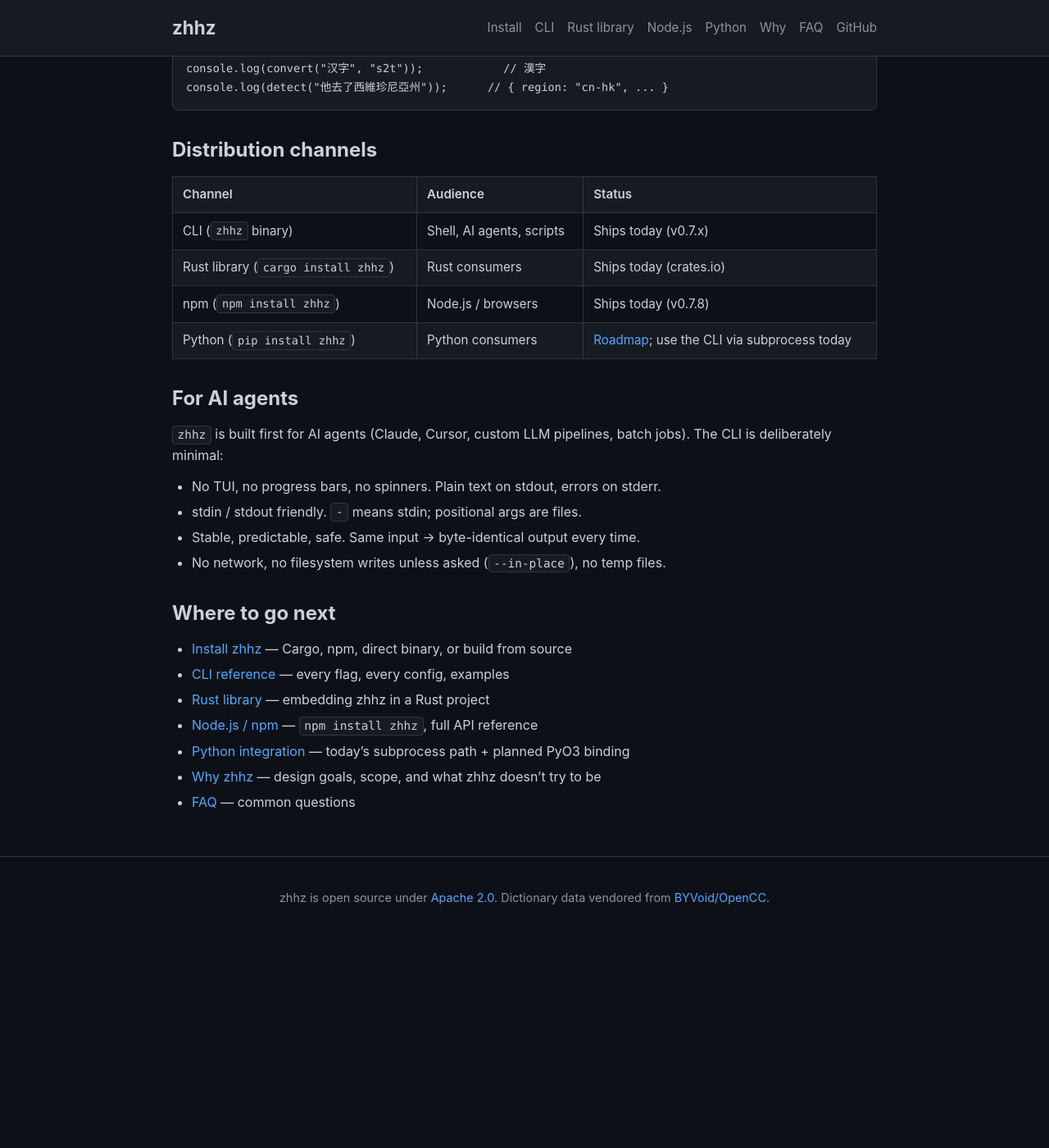
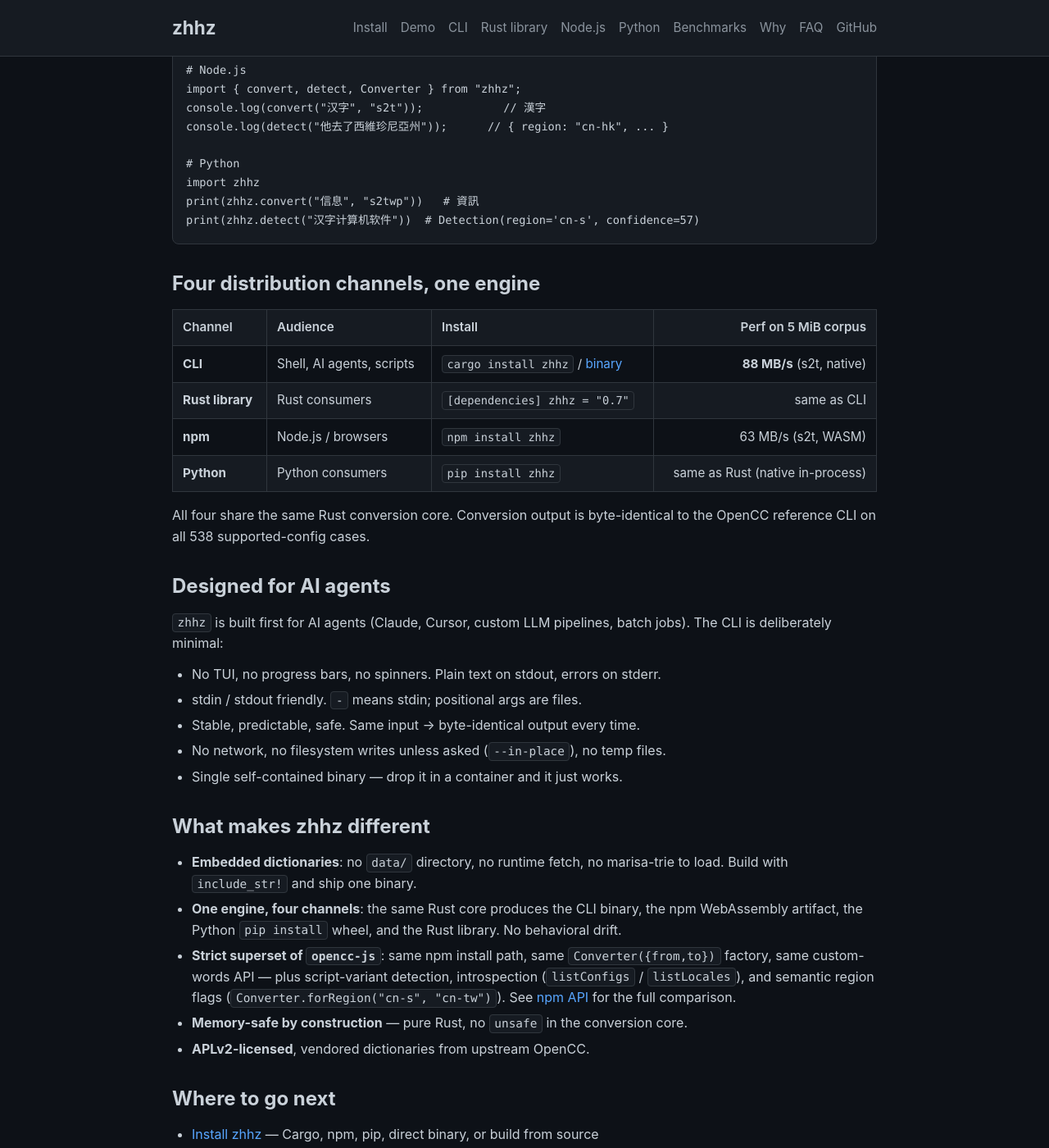
Before and after one commit to ljh-sh/zhhz, a Jekyll site: the page built from docs/index.md, in a window 1280 px wide and 1400 px high, scrolled down 964 px. Shown: the whole window at 82% size. Built offline with Jekyll 4.4.1, drawn with Linux system fonts in a browser that asks for light colours; before the commit the page ends 2108 px from its top, so only the background shows below that; some of the changed text lies outside the part shown.

Commit message:
docs(site): home badges + benchmarks page + nav polish
Three improvements to https://ljh-sh.github.io/zhhz/:

1. docs/index.md — added the 4-channel comparison table up front
   (CLI / Rust library / npm / Python, all backed by the same
   Rust engine). Added shields.io badges for npm / PyPI / crates.io
   / license at the top of the hero.

2. docs/benchmarks.md — new page. Documents the apples-to-apples
   measurement (5.18 MiB mixed CJK / Latin corpus, 5 runs, median)
   for the npm channel (s2t 63 MB/s, s2twp 41 MB/s, t2s 104 MB/s)
   and explains why t2s is faster than the native CLI (no
   subprocess overhead). New 'Benchmarks' link in nav.

3. docs/_layouts/default.html — nav now includes 'Demo' (so the
   live browser demo is reachable from every page) and 'Benchmarks'.

Local Jekyll build: 9 pages in 0.15 s.

````diff
--- a/docs/_layouts/default.html
+++ b/docs/_layouts/default.html
@@ -14,10 +14,12 @@
       <a class="site-title" href="{{ '/' | relative_url }}">{{ site.title }}</a>
       <nav class="site-nav">
         <a href="{{ '/install' | relative_url }}">Install</a>
+        <a href="{{ '/demo' | relative_url }}">Demo</a>
         <a href="{{ '/cli' | relative_url }}">CLI</a>
         <a href="{{ '/library' | relative_url }}">Rust library</a>
         <a href="{{ '/npm' | relative_url }}">Node.js</a>
         <a href="{{ '/python' | relative_url }}">Python</a>
+        <a href="{{ '/benchmarks' | relative_url }}">Benchmarks</a>
         <a href="{{ '/why' | relative_url }}">Why</a>
         <a href="{{ '/faq' | relative_url }}">FAQ</a>
         <a href="https://github.com/ljh-sh/zhhz" target="_blank" rel="noopener">GitHub</a>
--- a/docs/index.md
+++ b/docs/index.md
@@ -5,14 +5,21 @@
 
 <div class="hero">
   <h1>zhhz</h1>
-  <p>Self-contained Simplified/Traditional Chinese converter — pure-Rust reimplementation of OpenCC. CLI, Rust library, npm (WASM), and a planned Python binding.</p>
+  <p>Self-contained Simplified/Traditional Chinese converter — pure-Rust reimplementation of OpenCC. CLI, Rust library, npm (WASM), and a native Python binding — all backed by the same engine and the same embedded OpenCC dictionaries.</p>
   <div class="cta">
     <a class="btn primary" href="{{ '/install' | relative_url }}">Install</a>
-    <a class="btn secondary" href="{{ '/cli' | relative_url }}">CLI usage</a>
-    <a class="btn secondary" href="{{ '/npm' | relative_url }}">Node.js</a>
-    <a class="btn secondary" href="https://github.com/ljh-sh/zhhz" target="_blank" rel="noopener">GitHub</a>
+    <a class="btn secondary" href="{{ '/demo' | relative_url }}">Live demo</a>
+    <a class="btn secondary" href="{{ '/npm' | relative_url }}">npm API</a>
+    <a class="btn secondary" href="{{ '/python' | relative_url }}">Python API</a>
   </div>
 </div>
+
+<p style="text-align:center;color:var(--text-secondary);font-size:0.85rem;margin-top:-0.5rem;">
+<a href="https://www.npmjs.com/package/zhhz"><img alt="npm" src="https://img.shields.io/npm/v/zhhz?color=cb3837&logo=npm&logoColor=white"></a>
+&nbsp;<a href="https://pypi.org/project/zhhz/"><img alt="PyPI" src="https://img.shields.io/pypi/v/zhhz?color=3776ab&logo=python&logoColor=white"></a>
+&nbsp;<a href="https://crates.io/crates/zhhz"><img alt="crates.io" src="https://img.shields.io/crates/v/zhhz?color=fc8d62&logo=rust&logoColor=white"></a>
+&nbsp;<a href="https://github.com/ljh-sh/zhhz/blob/main/LICENSE"><img alt="License" src="https://img.shields.io/badge/license-Apache_2.0-blue.svg"></a>
+</p>
 
 ## What is zhhz?
 
@@ -37,18 +44,25 @@
 import { convert, detect, Converter } from "zhhz";
 console.log(convert("汉字", "s2t"));            // 漢字
 console.log(detect("他去了西維珍尼亞州"));      // { region: "cn-hk", ... }
+
+# Python
+import zhhz
+print(zhhz.convert("信息", "s2twp"))   # 資訊
+print(zhhz.detect("汉字计算机软件"))  # Detection(region='cn-s', confidence=57)
 ```
 
-## Distribution channels
+## Four distribution channels, one engine
 
-| Channel | Audience | Status |
-|---|---|---|
-| CLI (`zhhz` binary) | Shell, AI agents, scripts | Ships today (v0.7.x) |
-| Rust library (`cargo install zhhz`) | Rust consumers | Ships today (crates.io) |
-| npm (`npm install zhhz`) | Node.js / browsers | Ships today (v0.7.8) |
-| Python (`pip install zhhz`) | Python consumers | [Roadmap]({{ '/python' | relative_url }}); use the CLI via subprocess today |
+| Channel | Audience | Install | Perf on 5 MiB corpus |
+|---|---|---|---:|
+| **CLI** | Shell, AI agents, scripts | `cargo install zhhz` / [binary](https://github.com/ljh-sh/zhhz/releases) | **88 MB/s** (s2t, native) |
+| **Rust library** | Rust consumers | `[dependencies] zhhz = "0.7"` | same as CLI |
+| **npm** | Node.js / browsers | `npm install zhhz` | 63 MB/s (s2t, WASM) |
+| **Python** | Python consumers | `pip install zhhz` | same as Rust (native in-process) |
 
-## For AI agents
+All four share the same Rust conversion core. Conversion output is byte-identical to the OpenCC reference CLI on all 538 supported-config cases.
+
+## Designed for AI agents
 
 `zhhz` is built first for AI agents (Claude, Cursor, custom LLM pipelines, batch jobs). The CLI is deliberately minimal:
 
@@ -56,13 +70,23 @@
 - stdin / stdout friendly. `-` means stdin; positional args are files.
 - Stable, predictable, safe. Same input → byte-identical output every time.
 - No network, no filesystem writes unless asked (`--in-place`), no temp files.
+- Single self-contained binary — drop it in a container and it just works.
+
+## What makes zhhz different
+
+- **Embedded dictionaries**: no `data/` directory, no runtime fetch, no marisa-trie to load. Build with `include_str!` and ship one binary.
+- **One engine, four channels**: the same Rust core produces the CLI binary, the npm WebAssembly artifact, the Python `pip install` wheel, and the Rust library. No behavioral drift.
+- **Strict superset of `opencc-js`**: same npm install path, same `Converter({from,to})` factory, same custom-words API — plus script-variant detection, introspection (`listConfigs` / `listLocales`), and semantic region flags (`Converter.forRegion("cn-s", "cn-tw")`). See [npm API]({{ '/npm' | relative_url }}) for the full comparison.
+- **Memory-safe by construction** — pure Rust, no `unsafe` in the conversion core.
+- **APLv2-licensed**, vendored dictionaries from upstream OpenCC.
 
 ## Where to go next
 
-- [Install zhhz]({{ '/install' | relative_url }}) — Cargo, npm, direct binary, or build from source
+- [Install zhhz]({{ '/install' | relative_url }}) — Cargo, npm, pip, direct binary, or build from source
+- [Live demo]({{ '/demo' | relative_url }}) — try it in your browser, no install needed
 - [CLI reference]({{ '/cli' | relative_url }}) — every flag, every config, examples
 - [Rust library]({{ '/library' | relative_url }}) — embedding zhhz in a Rust project
 - [Node.js / npm]({{ '/npm' | relative_url }}) — `npm install zhhz`, full API reference
-- [Python integration]({{ '/python' | relative_url }}) — today's subprocess path + planned PyO3 binding
-- [Why zhhz]({{ '/why' | relative_url }}) — design goals, scope, and what zhhz doesn't try to be
+- [Python integration]({{ '/python' | relative_url }}) — `pip install zhhz`, threading, async-wrap recipe
+- [Why zhhz]({{ '/why' | relative_url }}) — design goals, scope, what zhhz is NOT
 - [FAQ]({{ '/faq' | relative_url }}) — common questions
````
Also changed, not shown: docs/benchmarks.md (added, +72 -0 lines).
